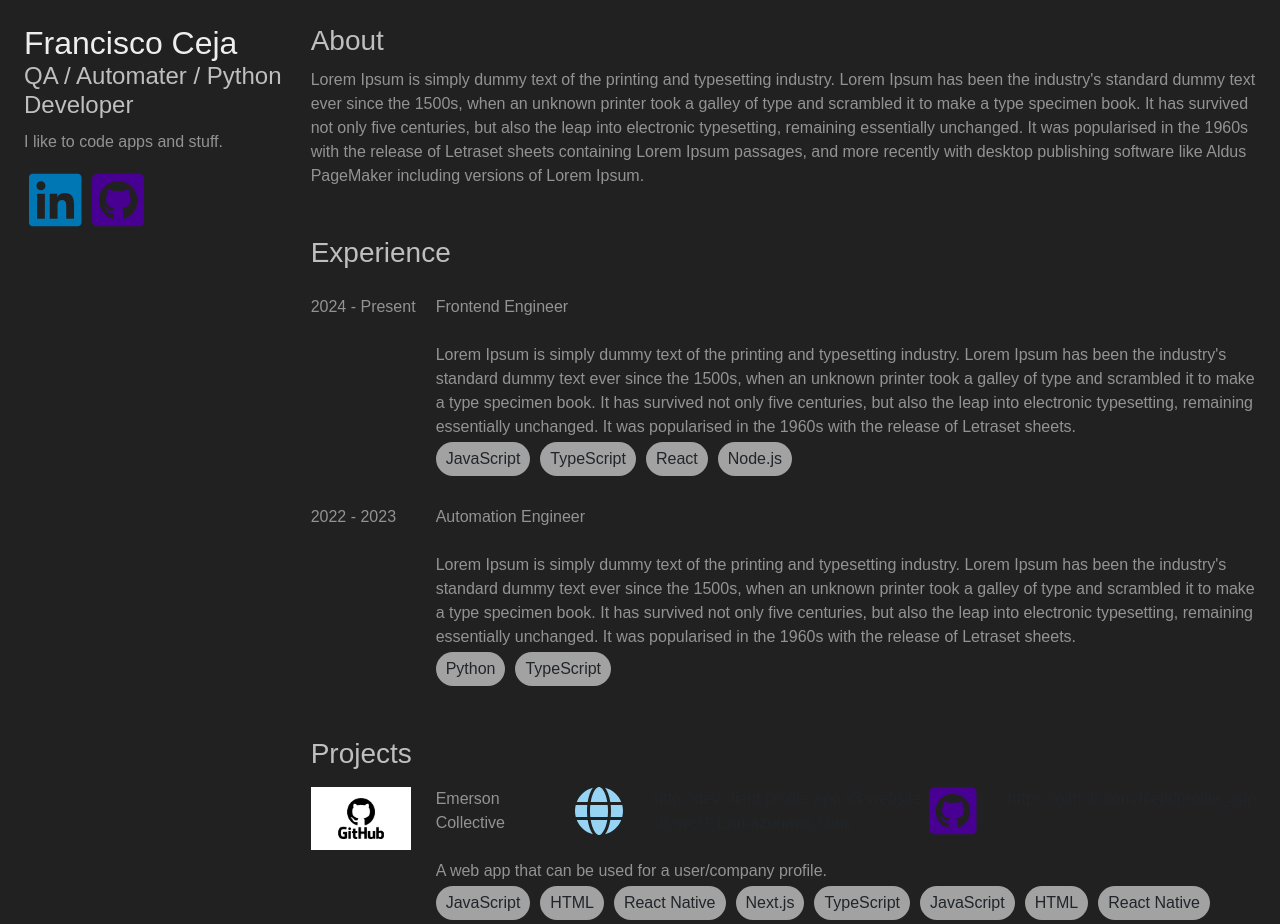
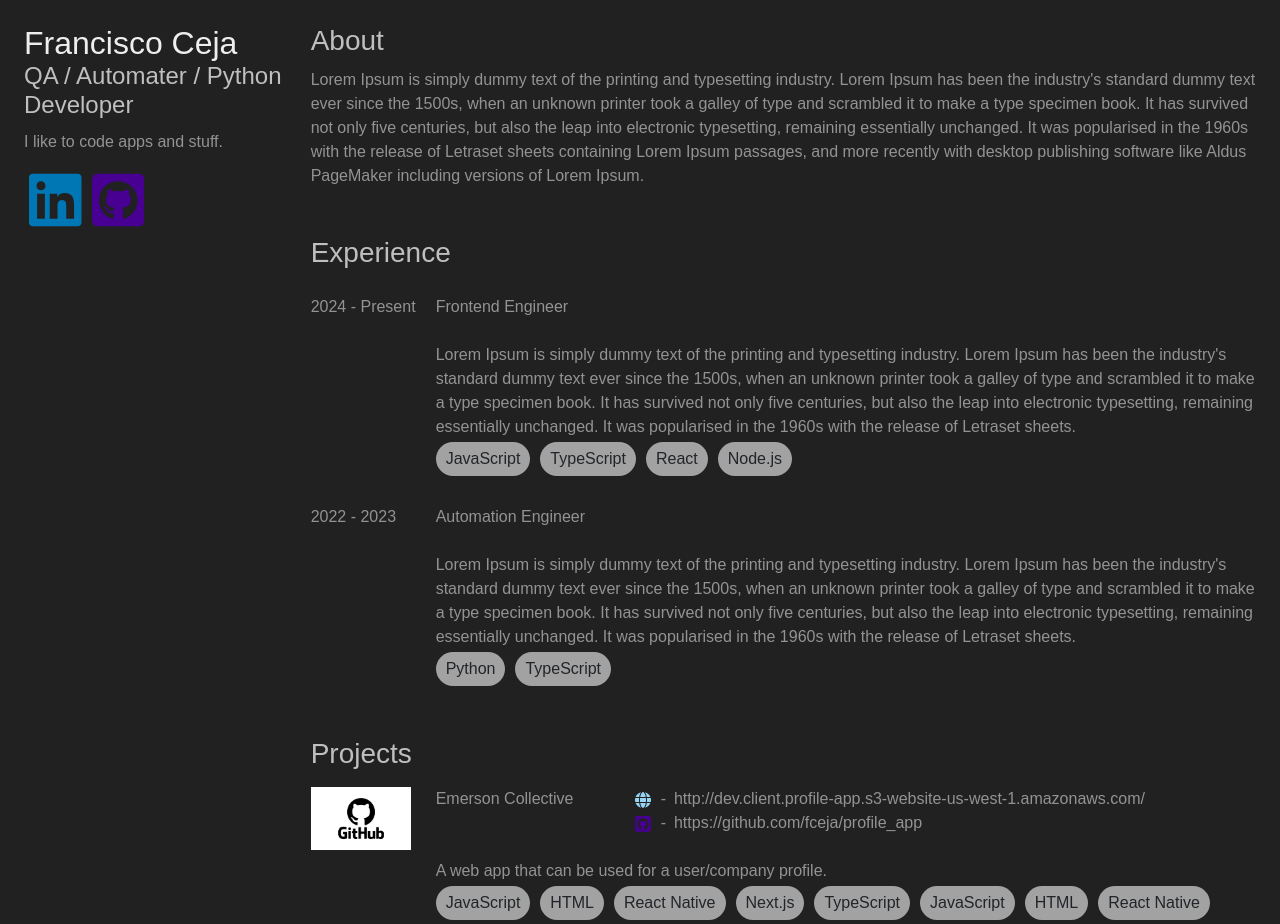
Before and after one commit to fceja/fceja.com_v2, a React (Vite) app: page / in a window 1280 px wide. Shown: the top 924 px of the page. Built offline with nearby package versions, Linux system fonts and the light colour scheme.

Commit message:
more css adjustments for links

```diff
--- a/src/scss/Global.scss
+++ b/src/scss/Global.scss
@@ -1,3 +1,11 @@
+/* breakpoints */
+$breakpoint-xs: 0;
+$breakpoint-sm: 576px;
+$breakpoint-md: 768px;
+$breakpoint-lg: 992px;
+$breakpoint-xl: 1200px;
+$breakpoint-xxl: 1400px;
+
 $app-background-color: #212121;
 $linked-in-blue: rgb(0, 119, 181);
 $github-purple-profile: rgb(71, 0, 146);
@@ -56,6 +64,10 @@ body {
 
     .sm\:d-none {
         display: none
+    }
+
+    .sm\:flex {
+        display: flex
     }
 
     .sm\:mt-10px {
--- a/src/scss/common/components/ProjectLinks.scss
+++ b/src/scss/common/components/ProjectLinks.scss
@@ -32,6 +32,7 @@
 .projects-page-proj-github {
     height: 100%;
     fill: $github-purple-profile;
+    margin-right: 10px;
 
     &:hover {
         .projects-page-a-svg {
@@ -48,6 +49,7 @@
 .projects-page-proj-website {
     height: 100%;
     fill: $web-url-light-blue;
+    margin-right: 10px;
 
     &:hover {
         .projects-page-a-svg {
--- /dev/null
+++ b/src/scss/components/home/PinnedProjectCardDetails.scss
@@ -0,0 +1,17 @@
+.proj-title {
+    color: rgb(147, 147, 147);
+    font-size: 1em;
+    font-weight: 100;
+    min-width: 175px;
+}
+
+.proj-header-links {
+    color: rgb(147, 147, 147);
+}
+
+.proj-p {
+    color: rgb(147, 147, 147);
+    font-size: 1em;
+    font-weight: 100;
+    margin: 10px 0 0 0;
+}
--- a/src/scss/components/home/semantic/HomePinnedProjectsSection.scss
+++ b/src/scss/components/home/semantic/HomePinnedProjectsSection.scss
@@ -5,16 +5,3 @@
         @include text-h2
     }
 }
-
-.proj-p {
-    color: rgb(147, 147, 147);
-    font-size: 1em;
-    font-weight: 100;
-    margin: 10px 0 0 0;
-}
-
-.proj-title {
-    color: rgb(147, 147, 147);
-    font-size: 1em;
-    font-weight: 100;
-}
--- a/src/ts/common/components/ProjectLinks.tsx
+++ b/src/ts/common/components/ProjectLinks.tsx
@@ -14,7 +14,7 @@ const ProjectLinks = (props: ProjectLinksProps) => {
     const svgData = projectLinkSvgData[`${linkData.type}`]
 
     return (
-        <>
+        <div className="link-container d-md-flex">
             <a
                 href={linkData.url}
                 target="_blank"
@@ -30,9 +30,9 @@ const ProjectLinks = (props: ProjectLinksProps) => {
                         d={svgData.path} />
                 </svg>
             </a>
-            <span className="sm:d-none md:d-none ms-2">-</span>
-            <span className="url-link sm:d-none md:d-none ms-2">{linkData.url}</span>
-        </>
+            <span className="hyphen d-none d-md-block">-</span>
+            <span className="url-link d-none d-md-block ms-2">{linkData.url}</span>
+        </div>
     )
 };
 
--- a/src/ts/components/home/PinnedProjectCardDetails.tsx
+++ b/src/ts/components/home/PinnedProjectCardDetails.tsx
@@ -1,5 +1,6 @@
 import React from "react";
 
+import "@scss/components/home/PinnedProjectCardDetails.scss"
 import ProjectLinks from "@common/components/ProjectLinks"
 import Tags from "@common/components/Tags"
 
@@ -24,10 +25,8 @@ const PinnedProjectCardDetails = (props: PinnedProjectCardDetailsI) => {
     return (
         <div className="proj-details sm:mt-10px">
             <div className="proj-header d-flex">
-                <div className="proj-title ">
-                    {projectDetails.title}
-                </div>
-                <div className="d-flex ms-4">
+                <div className="proj-title ">{projectDetails.title}</div>
+                <div className="proj-header-links d-flex d-md-block ms-4">
                     {projectDetails.links.map((linkData, j) => {
                         return (
                             <React.Fragment key={`link-${parentIndex}-${j}`}>
--- a/src/ts/components/home/PinnedProjectCardsList.tsx
+++ b/src/ts/components/home/PinnedProjectCardsList.tsx
@@ -4,16 +4,16 @@ import PinnedProjectCardImage from "@components/home/PinnedProjectCardImage"
 
 const PinnedProjectCardsList = () => {
     return (
-        <>
+        <div className="project-list">
             {pinnedProjectContent.map((proj, i) => {
                 return (
-                    <div className={`project-${i} mt-3 md:flex-row-reverse lg:flex-row-reverse`}>
+                    <div className={`project-card-${i} mt-3 md:flex-row-reverse lg:flex-row-reverse`}>
                         <PinnedProjectCardDetails projectDetails={proj} parentIndex={i} />
                         <PinnedProjectCardImage />
                     </div>
                 )
             })}
-        </>
+        </div>
     )
 }
 export default PinnedProjectCardsList
--- a/src/ts/components/home/semantic/HomePinnedProjectsSection.tsx
+++ b/src/ts/components/home/semantic/HomePinnedProjectsSection.tsx
@@ -5,9 +5,7 @@ const HomePinnedProjectsSection = () => {
     return (
         <section className="home-projects mt-5">
             <h2>Projects</h2>
-            <div className="project-list">
-                <PinnedProjectCardsList />
-            </div>
+            <PinnedProjectCardsList />
         </section >
     )
 }
```
Also changed, not shown: src/ts/components/home/ExperienceCardsList.tsx (+6 -1 lines).
